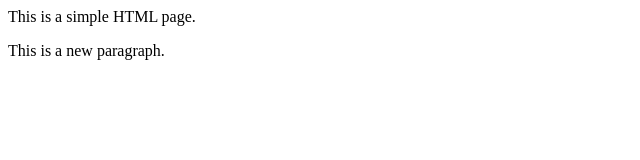
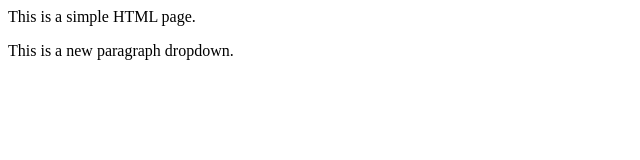
Before and after one commit to shreyasjoshinie/localrepo, a plain HTML site: page index.html in a window 1280 px wide. Shown: the full height of the page, 0-640 px from the left. Drawn offline with Linux system fonts and the light colour scheme.

Commit message:
Testing merging2

```diff
--- a/index.html
+++ b/index.html
@@ -1,2 +1,2 @@
 <p>This is a simple HTML page.</p>
-<p>This is a new paragraph.</p>
+<p>This is a new paragraph dropdown.</p>
```
